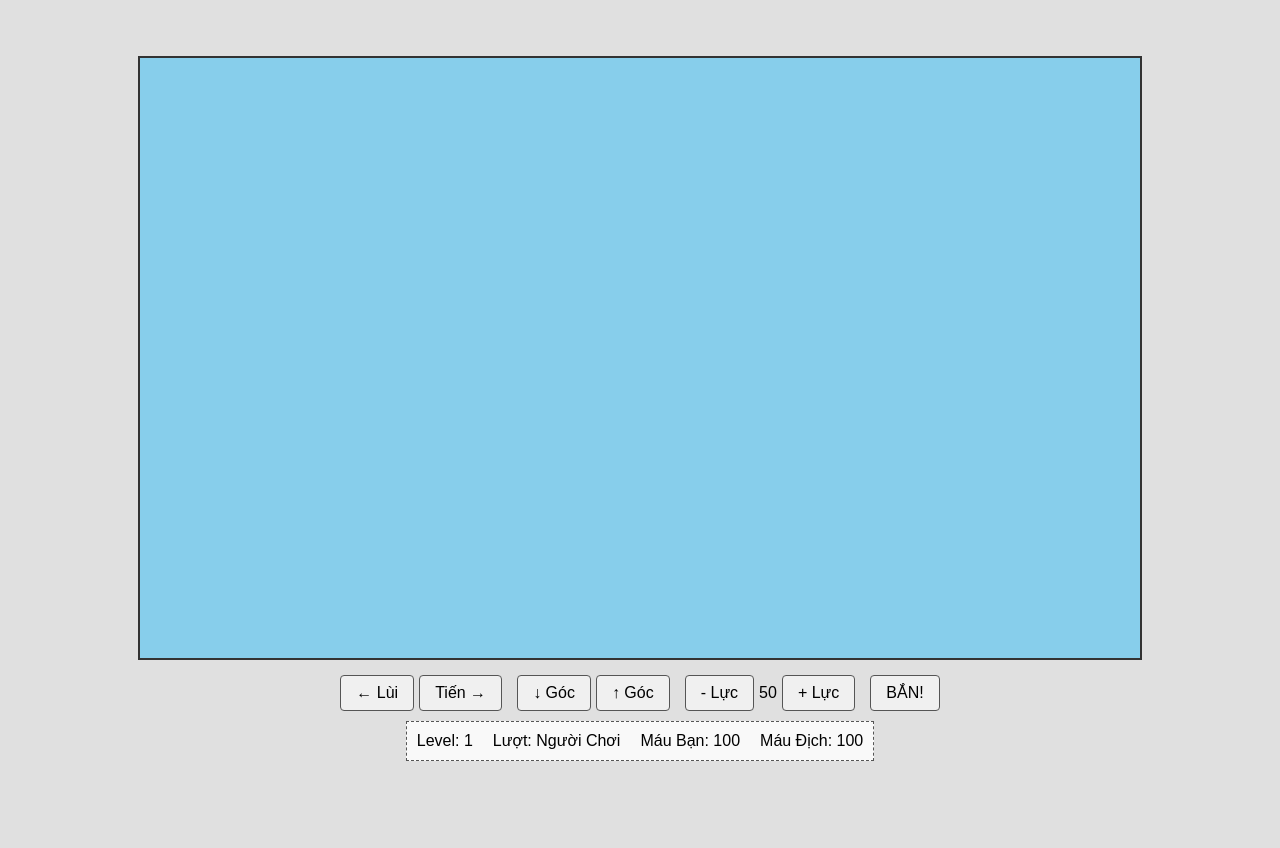
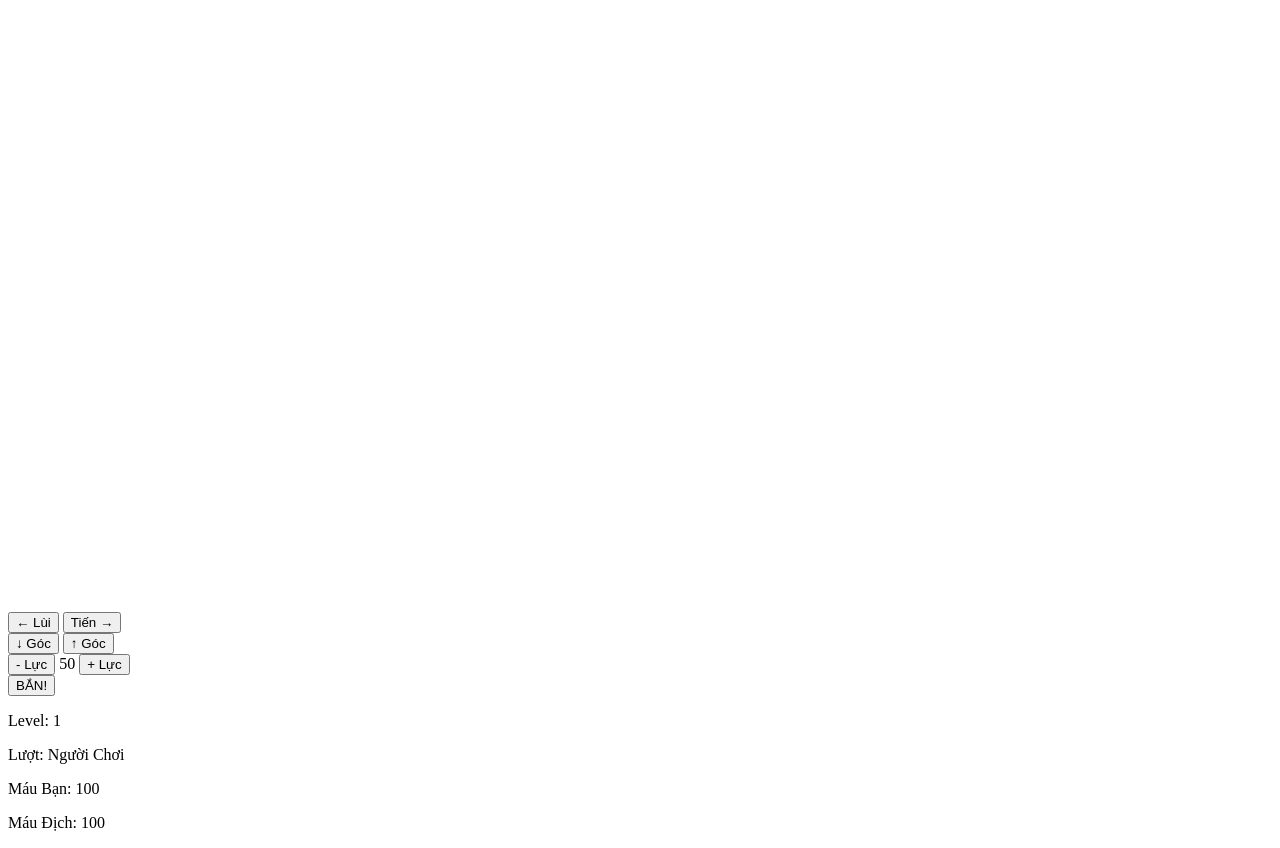
Before and after one commit to lyminhthai2009/Game-30-4, a plain HTML site: page index.html in a window 1280 px wide. Before the commit the page ends 816 px from the top, so only its background shows below. Drawn offline with Linux system fonts and the light colour scheme.

Commit message:
Update style.css

```diff
--- a/style.css
+++ b/style.css
@@ -1,76 +1,26 @@
-body {
-    display: flex;
-    justify-content: center;
-    align-items: center;
-    min-height: 100vh;
-    background-color: #e0e0e0;
-    font-family: sans-serif;
-}
-
-#game-container {
-    display: flex;
-    flex-direction: column; /* Sắp xếp canvas và controls theo chiều dọc */
-    align-items: center;
-}
-
-canvas {
-    border: 2px solid #333;
-    background-color: #87CEEB; /* Màu nền trời xanh */
-    display: block; /* Bỏ khoảng trống thừa */
-}
-
-#controls {
-    margin-top: 15px;
-    display: flex; /* Sắp xếp các nhóm nút theo hàng ngang */
-    gap: 15px; /* Khoảng cách giữa các nhóm nút */
-    flex-wrap: wrap; /* Cho phép xuống hàng nếu không đủ chỗ */
-    justify-content: center;
-}
-
-.control-group {
-    display: flex;
-    gap: 5px; /* Khoảng cách giữa các nút trong nhóm */
-    align-items: center; /* Căn giữa các nút và text trong nhóm lực bắn */
-}
-
-#controls button {
-    padding: 8px 15px;
-    font-size: 1em;
-    cursor: pointer;
-    border: 1px solid #555;
-    border-radius: 4px;
-    background-color: #f0f0f0;
-}
-
-#controls button:active { /* Hiệu ứng khi nhấn nút */
-    background-color: #ccc;
-}
-
-#info-panel {
-    margin-top: 10px;
-    padding: 10px;
-    border: 1px dashed #555;
-    background-color: #f9f9f9;
-    display: flex;
-    gap: 20px;
-    justify-content: center;
-    flex-wrap: wrap;
-}
-
-#info-panel p {
-    margin: 0;
-}
-
-/* Thêm style cho thanh máu (nếu muốn vẽ trên HTML thay vì canvas) */
-.health-bar {
-    width: 100px;
-    height: 10px;
-    background-color: red;
-    border: 1px solid black;
-    position: relative; /* Để chứa thanh máu bên trong */
-}
-.health-fill {
-    height: 100%;
-    background-color: limegreen;
-    width: 100%; /* Sẽ thay đổi bằng JS */
-}
+<!DOCTYPE html>
+<html lang="vi">
+<head>
+    <meta charset="UTF-8">
+    <!-- *** ĐẢM BẢO THẺ VIEWPORT NHƯ SAU *** -->
+    <meta name="viewport" content="width=device-width, initial-scale=1.0, minimum-scale=1.0, maximum-scale=1.0, user-scalable=no">
+    <title>Tank Duel - 30/4 Enhanced</title>
+    <link rel="stylesheet" href="style.css">
+</head>
+<body>
+    <!-- ... Phần body giữ nguyên ... -->
+    <div id="game-container">
+        <canvas id="gameCanvas" width="1000" height="600"></canvas>
+        <div id="info-panel">
+           <!-- ... -->
+        </div>
+        <div id="controls">
+           <!-- ... -->
+        </div>
+         <div id="loading-screen" class="visible"> <!-- Để class visible để dễ thấy khi test -->
+            Đang tải...
+        </div>
+    </div>
+    <script src="game.js"></script>
+</body>
+</html>
```
